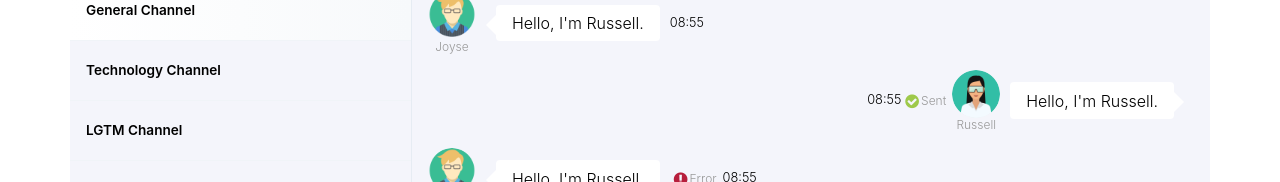
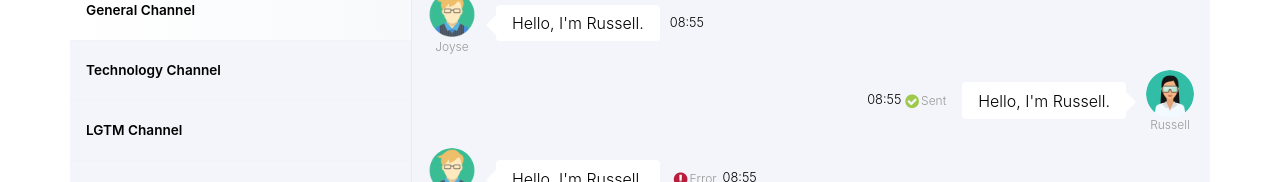
Before and after one commit to kaiching0109/am-project, a React (Create React App) app: page / in a window 1280 px wide. Shown: the part 216-398 px from the top of the page. Built offline with nearby package versions, Linux system fonts and the light colour scheme; no server answers.

Commit message:
fix: chatPane layout

```diff
--- a/src/components/chat/chat.module.scss
+++ b/src/components/chat/chat.module.scss
@@ -37,6 +37,10 @@
   &.rootRight {
 
     .inner, .infoBox {
+      flex-direction: row-reverse;
+    }
+
+    .mainBox {
       flex-direction: row-reverse;
     }
 
```
